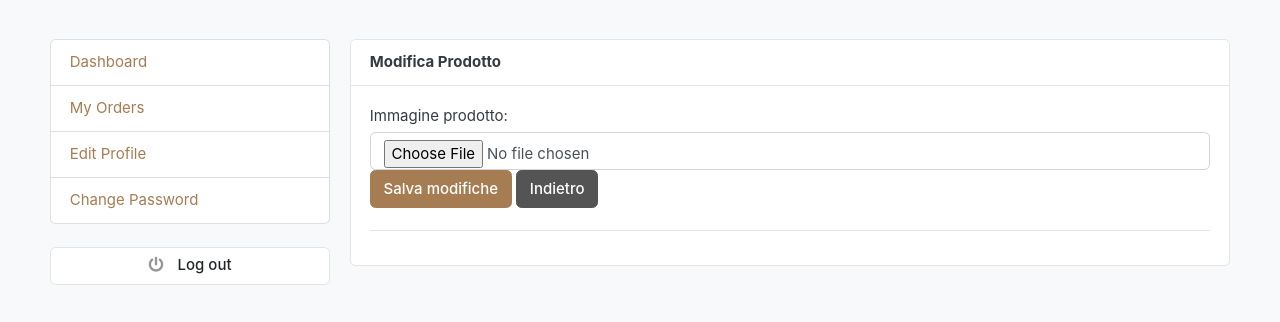
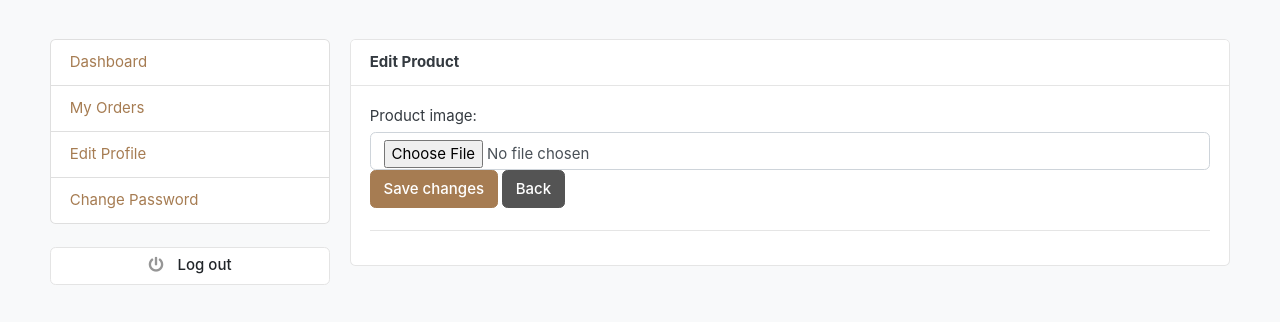
Before and after one commit to Eros-Pinzani/E-commerce, a Django app: template templates/accounts/product_edit.html in a window 1280 px wide. Shown: the part 80-402 px from the top of the page. Run offline with Django 5.2, Linux system fonts and the light colour scheme; the template is opened without the code that fills it, so the values that code supplies are empty; some libraries are stand-ins or nearby versions; some web fonts are replaced.

Commit message:
Update on manager pages

```diff
--- a/templates/accounts/product_edit.html
+++ b/templates/accounts/product_edit.html
@@ -7,7 +7,7 @@
             <main class="col-md-9">
                 <article class="card">
                     <header class="card-header">
-                        <strong>Modifica Prodotto</strong>
+                        <strong>Edit Product</strong>
                     </header>
                     <div class="card-body">
                         {% if messages %}
@@ -37,13 +37,13 @@
                                     {% for error in field.errors %}<div class="text-danger">{{ error }}</div>{% endfor %}
                                 {% endif %}
                             {% endfor %}
-                            <label for="id_images">Immagine prodotto:</label>
+                            <label for="id_images">Product image:</label>
                             <input type="file" name="images" id="id_images" class="form-control"/>
                             {% if form.images.errors %}
                                 {% for error in form.images.errors %}<div class="text-danger">{{ error }}</div>{% endfor %}
                             {% endif %}
-                            <button type="submit" class="btn btn-primary">Salva modifiche</button>
-                            <a href="{% url 'manager_products' %}" class="btn btn-secondary">Indietro</a>
+                            <button type="submit" class="btn btn-primary">Save changes</button>
+                            <a href="{% url 'manager_products' %}" class="btn btn-secondary">Back</a>
                         </form>
                         <hr>
                     </div>
```
